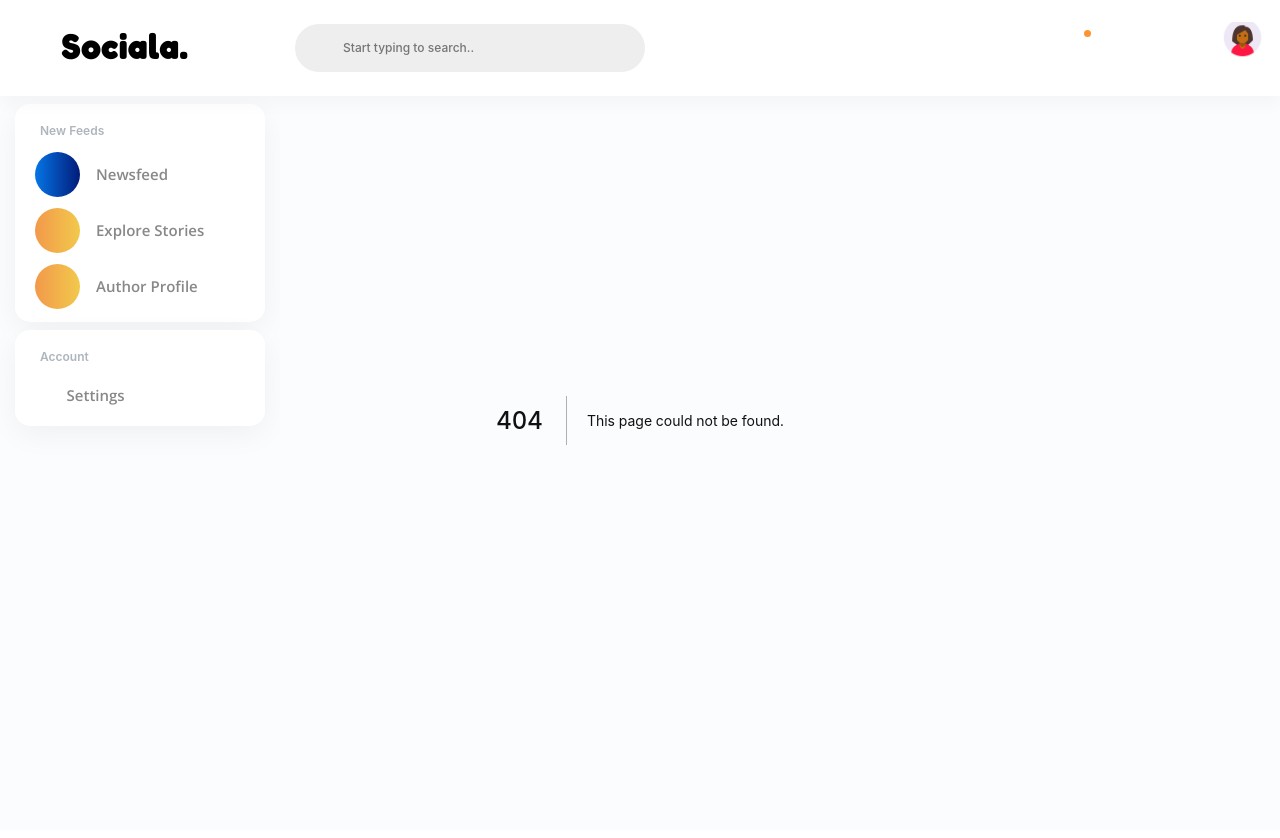
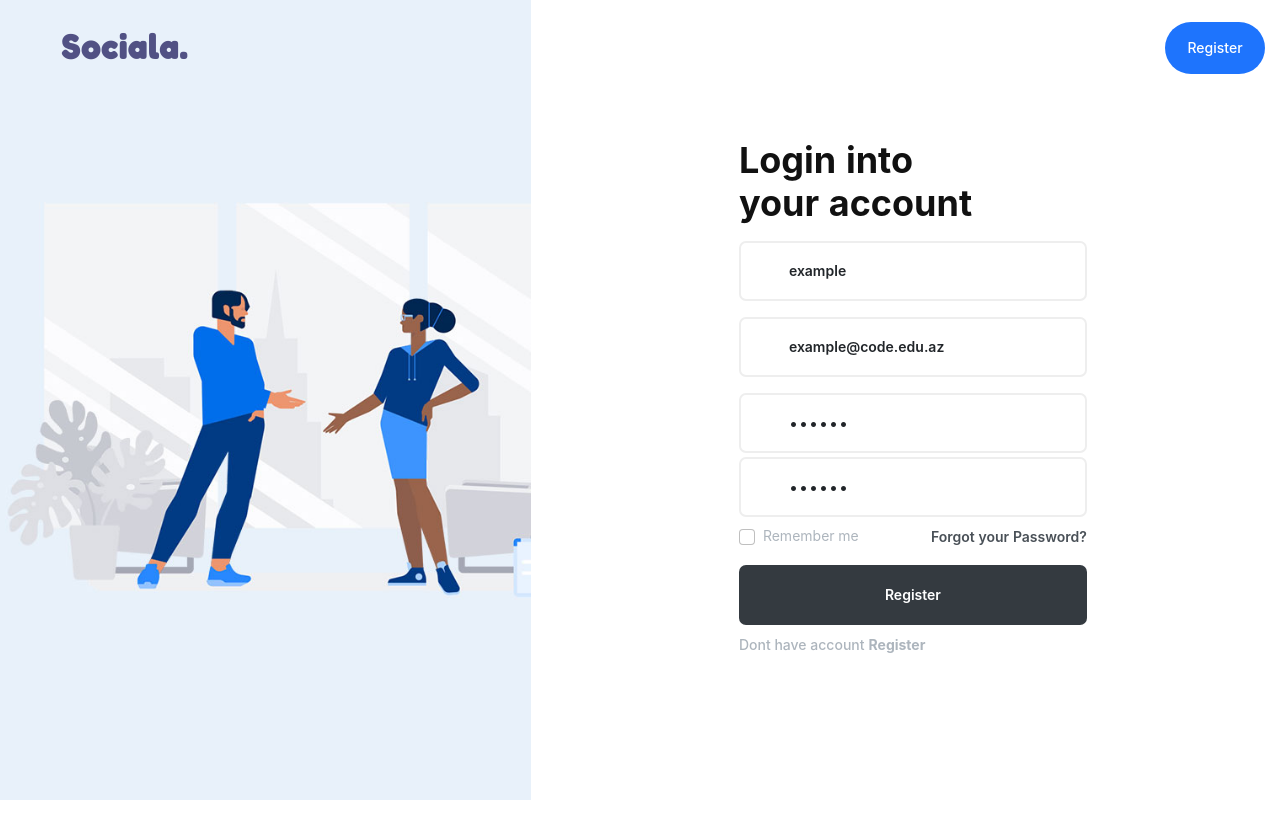
Before and after one commit to abbasmuradzada/sociala-next, a Next.js app: page /register in a window 1280 px wide. Before the commit this address had no page. Shown: the top 838 px of the page. After the commit the page ends 800 px from the top, so only its background shows below. Built offline with nearby package versions, Linux system fonts and the light colour scheme; a web font is replaced by a local one.

Commit message:
register was added

```diff
--- a/pages/_api/Auth.ts
+++ b/pages/_api/Auth.ts
@@ -5,6 +5,13 @@ export function AuthService() {
     userName,
     password,
   });
+
+  const register = ({ userName, password, email }: { userName: string, password: string, email: string }) => HTTP.client().post(`/auth/register`, {
+    userName,
+    password,
+    email,
+  });
+
   // const getPostOfAnyUser = (id: string) =>
   //   HTTP.client().get(`/postpostsOfUser/postsOfUser/${id}`);
   // const likeOrUnlike = (id: string) =>
@@ -17,6 +24,7 @@ export function AuthService() {
 
 
   return {
-    login
+    login,
+    register
   };
 }
--- /dev/null
+++ b/pages/register/index.tsx
@@ -0,0 +1,173 @@
+import { NextPage } from "next";
+import { useRouter } from 'next/router';
+import { useState } from "react";
+import { AuthContextType, useAuth } from "../../context";
+import "../../styles/style.module.css";
+// import { signIn } from "next-auth/client";
+// import { Login } from "../components/auth";
+// import "./";
+import { AuthService } from "../_api/Auth";
+import { HTTP } from "../_api/axiosconfig";
+
+const RegisterPage = () => {
+  const [username, setUsername] = useState('example')
+  const [password, setPassword] = useState('123456')
+  const [repassword, setRepassword] = useState('123456')
+  const [email, setEmail] = useState('example@code.edu.az')
+  const router = useRouter()
+
+
+  const { saveToken, saveUserId, saveUserName } = useAuth() as AuthContextType
+
+
+  // @todo http create client must be same instance
+  HTTP.createClient();
+
+
+  const useRegister = (userName, password, email) => {
+    AuthService().register({
+      userName,
+      password,
+      email
+    }).then(res => {
+      saveUserId(res.data.user._id);
+      saveToken(res.data.user.token);
+      saveUserName(res.data.user.userName);
+      router.push('/feed')
+    })
+  }
+
+  // const sendLoginReq = (credentials) => {
+  //   useLogin(credentials.z)
+  // }
+
+  return (
+    <div>
+      {/* <!-- <div className="preloader"></div> --> */}
+      <div className="main-wrap">
+        <div className="nav-header bg-transparent shadow-none border-0">
+          <div className="nav-top w-100">
+            <a href="index.html">
+              <i className="feather-zap text-success display1-size me-2 ms-0" />
+              <span className="d-inline-block fredoka-font ls-3 fw-600 text-current font-xxl logo-text mb-0">
+                Sociala.
+              </span>
+            </a>
+            {/* <!-- <a href="#" className="mob-menu ms-auto me-2 chat-active-btn"><i className="feather-message-circle text-grey-900 font-sm btn-round-md bg-greylight"></i></a> --> */}
+            {/* <!-- <a href="default-video.html" className="mob-menu me-2"><i className="feather-video text-grey-900 font-sm btn-round-md bg-greylight"></i></a> --> */}
+            {/* <!-- <a href="#" className="me-2 menu-search-icon mob-menu"><i className="feather-search text-grey-900 font-sm btn-round-md bg-greylight"></i></a> --> */}
+            {/* <!-- <button className="nav-menu me-0 ms-2"></button> --> */}
+            {/* <!-- <a href="#" className="header-btn d-none d-lg-block bg-current fw-500 text-white font-xsss p-3 ms-2 w100 text-center lh-20 rounded-xl"  data-bs-toggle="modal" data-bs-target="#Modalregister">Register</a> --> */}
+
+            <a
+              className="header-btn d-none cursor-pointer d-lg-block bg-primary bg-current fw-500 text-white font-xsss p-3 ms-auto w100 text-center lh-20 rounded-xl"
+              data-bs-toggle="modal"
+              data-bs-target="#Modallogin"
+            >
+              Register
+            </a>
+            {/* <!-- <a href="#" className="header-btn d-none d-lg-block bg-current fw-500 text-white font-xsss p-3 ms-2 w100 text-center lh-20 rounded-xl"  data-bs-toggle="modal" data-bs-target="#Modalregister">Register</a> --> */}
+          </div>
+        </div>
+
+        <div className="row">
+          <div className="col-xl-5 d-none d-xl-block p-0 vh-100 bg-image-cover-login bg-no-repeat" />
+          <div className="col-xl-7 vh-100 align-items-center d-flex bg-white rounded-3 overflow-hidden">
+            <div className="card shadow-none border-0 ms-auto me-auto login-card">
+              <div className="card-body rounded-0 text-left">
+                <h2 className="fw-700 display1-size display2-md-size mb-3">
+                  Login into <br />
+                  your account
+                </h2>
+                <form>
+                  <div className="form-group icon-input mb-3">
+                    <i className="font-sm ti-email text-grey-500 pe-0" />
+                    <input
+                      value={username}
+                      onChange={(e) => setUsername(e.target.value)}
+                      type="text"
+                      className="style2-input ps-5 form-control text-grey-900 font-xsss fw-600"
+                      placeholder="username"
+                    />
+                  </div>
+                  <div className="form-group icon-input mb-3">
+                    <i className="font-sm ti-email text-grey-500 pe-0" />
+                    <input
+                      value={email}
+                      onChange={(e) => setEmail(e.target.value)}
+                      type="text"
+                      className="style2-input ps-5 form-control text-grey-900 font-xsss fw-600"
+                      placeholder="email"
+                    />
+                  </div>
+                  <div className="form-group icon-input mb-1">
+                    <input
+                      value={password}
+                      onChange={(e) => setPassword(e.target.value)}
+                      type="Password"
+                      className="style2-input ps-5 form-control text-grey-900 font-xss ls-3"
+                      placeholder="Password"
+                    />
+                    <i className="font-sm ti-lock text-grey-500 pe-0" />
+                  </div>
+                  <div className="form-group icon-input mb-1">
+                    <input
+                      value={repassword}
+                      onChange={(e) => setRepassword(e.target.value)}
+                      type="Password"
+                      className="style2-input ps-5 form-control text-grey-900 font-xss ls-3"
+                      placeholder="Re Password"
+                    />
+                    <i className="font-sm ti-lock text-grey-500 pe-0" />
+                  </div>
+                  <div className="form-check text-left mb-3">
+                    <input
+                      type="checkbox"
+                      className="form-check-input mt-2"
+                      id="exampleCheck5"
+                    />
+                    <label
+                      className="form-check-label font-xsss text-grey-500"
+                      htmlFor="exampleCheck5"
+                    >
+                      Remember me
+                    </label>
+                    <a className="fw-600 font-xsss text-grey-700 mt-1 float-right">
+                      Forgot your Password?
+                    </a>
+                  </div>
+                  <div className="form-group mb-1">
+                    <button
+                      onClick={(e) => {
+                        e.preventDefault()
+                        useRegister(username, password, email)
+                      }}
+                      type="submit"
+                      className="form-control text-center style2-input text-white fw-600 bg-dark border-0 p-0 "
+                    >
+                      Register
+                    </button>
+                  </div>
+                </form>
+
+                <div className="col-sm-12 p-0 text-left">
+                  <h6 className="text-grey-500 font-xsss fw-500 mt-0 mb-0 lh-32">
+                    Dont have account
+                    <a className="fw-700 ms-1 cursor-pointer">Register</a>
+                  </h6>
+                </div>
+              </div>
+            </div>
+          </div>
+        </div>
+      </div>
+    </div>
+  );
+}
+
+
+export default RegisterPage;
+
+RegisterPage.getLayout = function PageLayout(page: NextPage) {
+  return <>{page}</>;
+};
```
